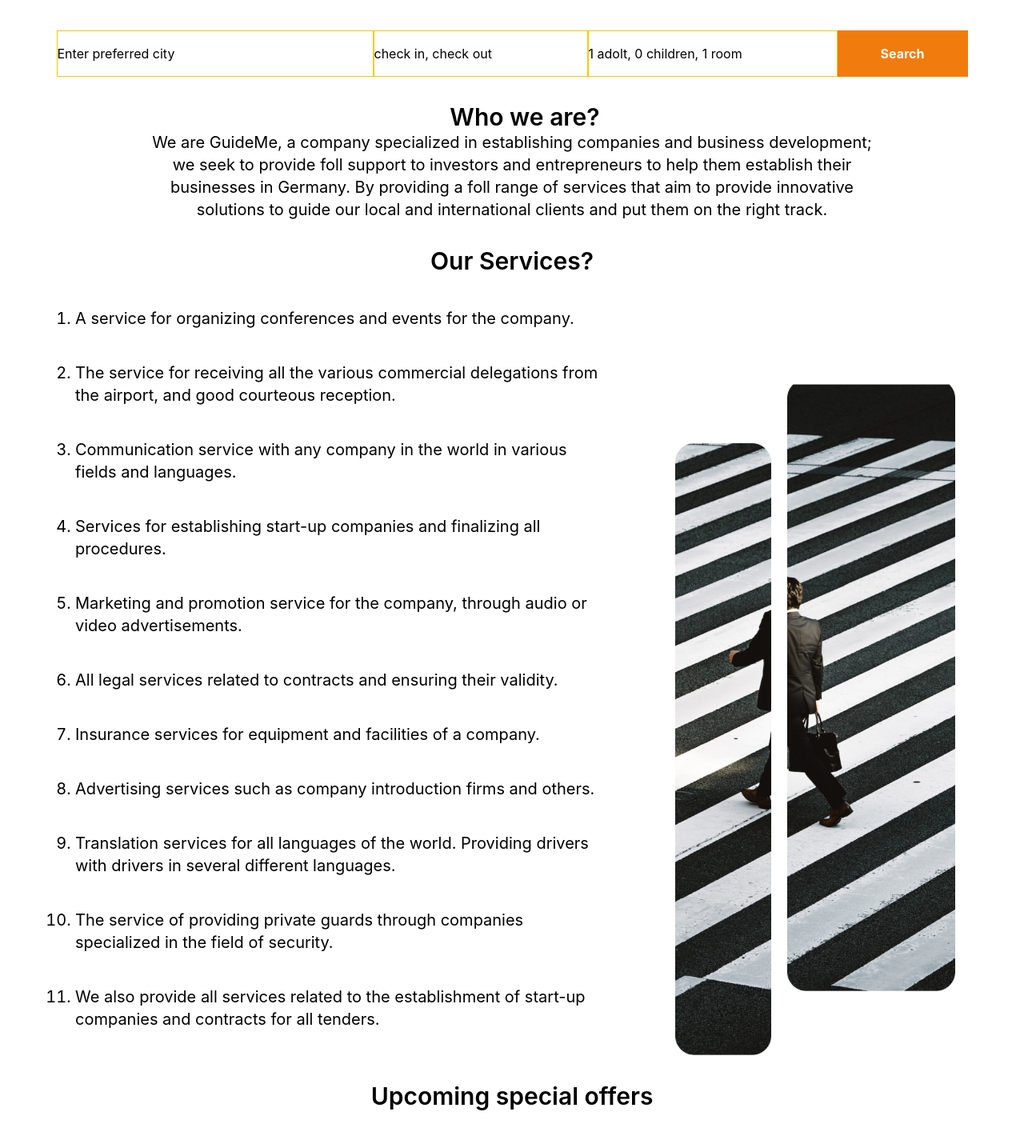
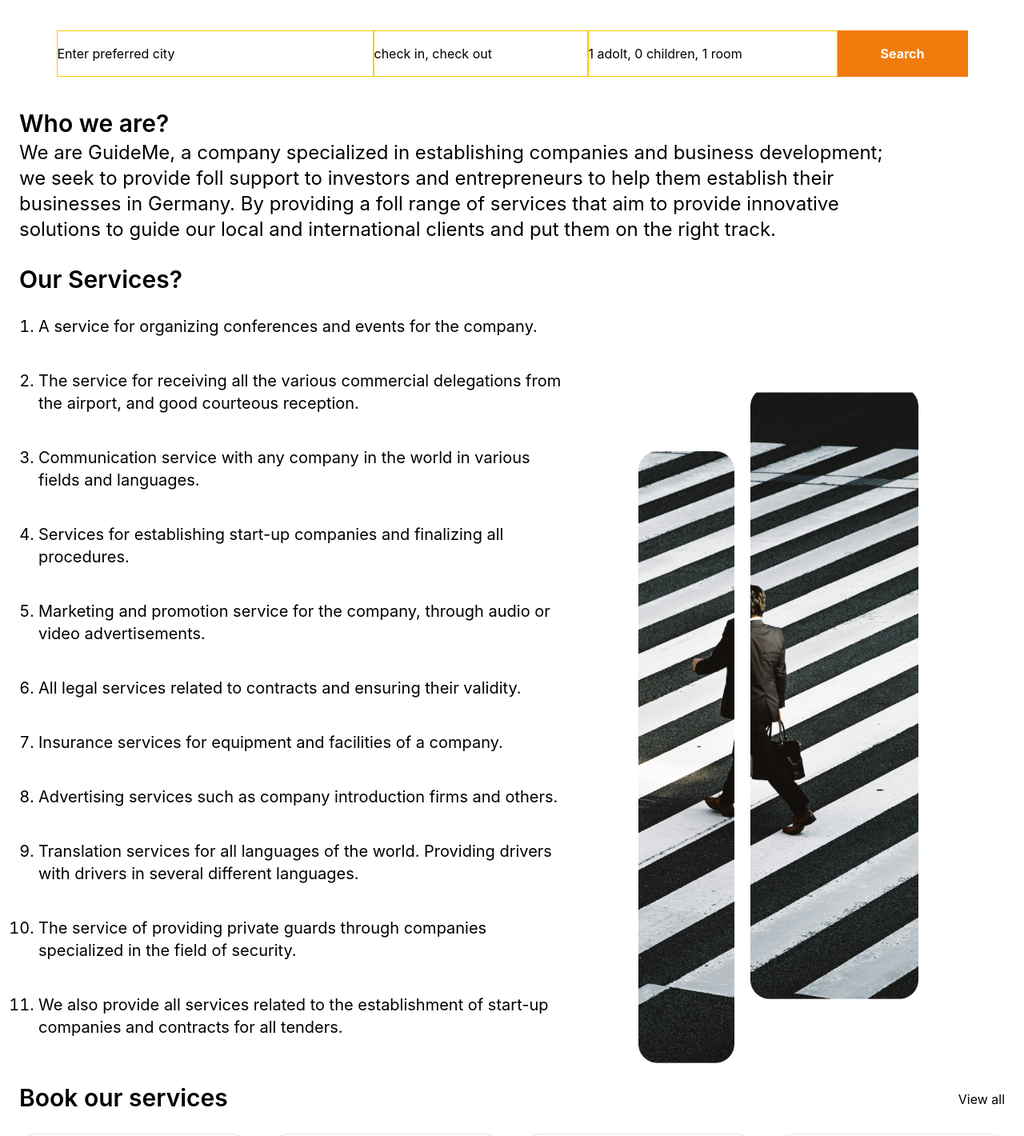
Before and after one commit to Juliet-07/tourism, a React (Create React App) app: page /businesstrip in a window 1280 px wide. Shown: the part 332-1752 px from the top of the page at 80% size. Built offline with nearby package versions, Linux system fonts and the light colour scheme.

Commit message:
correction in routing

```diff
--- a/src/components/LandingPage.jsx
+++ b/src/components/LandingPage.jsx
@@ -50,7 +50,7 @@ const LandingPage = () => {
           </div>
           <div className="w-[150px] md:w-[214px] h-[40px] md:h-[56px] bg-[#F27B0D] text-white font-bold py-2 px-4 inline-flex items-center justify-center relative top-[200px] md:top-10 ml-[24px] md:ml-0 border-[#f27b0d] rounded-[4px]">
             <span>
-              <Link to="/siteseeing">Explore</Link>
+              <Link to="/medicaltourism">Explore</Link>
             </span>
             <AiOutlineArrowRight size={20} className="ml-2" />
           </div>
@@ -98,7 +98,7 @@ const LandingPage = () => {
         </div>
         <div className="w-[150px] md:w-[214px] h-[40px] md:h-[56px] bg-[#F27B0D] text-white font-bold py-2 px-4 inline-flex items-center justify-center relative top-[200px] md:top-10 ml-[24px] md:ml-0 border-[#f27b0d] rounded-[4px]">
           <span>
-            <Link to="/siteseeing">Explore</Link>
+            <Link to="/businesstrip">Explore</Link>
           </span>
           <AiOutlineArrowRight size={20} className="ml-2" />
         </div>
--- a/src/pages/businesstrip.js
+++ b/src/pages/businesstrip.js
@@ -13,7 +13,7 @@ const BusinessTrip = () => {
     <>
       <Navbar />
       <div>
-        <div className="w-foll h-[250px] bg-cover bg-center p-24 bg-[url(./assets/pexelphoto.png)] m-auto">
+        <div className="w-foll h-[250px] bg-cover bg-center p-24 bg-[url(./assets/ceo.png)] m-auto">
           <h1 className="text-white text-3xl md:text-6xl font-bold text-center">
             Business trips
           </h1>
@@ -32,24 +32,27 @@ const BusinessTrip = () => {
             <p>Search</p>
           </div>
         </div>
-        <h2 className="pl-8 pt-8 mt-10 font-semibold text-2xl md:text-3xl text-center">
-          Who we are?
-        </h2>
-        <p className="text-center text-xl">
-          We are GuideMe, a company specialized in establishing companies and
-          business development;
-          <br /> we seek to provide foll support to investors and entrepreneurs
-          to help them establish their
-          <br /> businesses in Germany. By providing a foll range of services
-          that aim to provide innovative
-          <br /> solutions to guide our local and international clients and put
-          them on the right track.{" "}
-        </p>
-        <h2 className="px-8 py-8 font-semibold text-2xl md:text-3xl text-center">
-          Our Services?
-        </h2>
-        <div className="flex items-center justify-center">
-          <ol className="list-decimal p-2 text-xl w-[678px] h-[944px] mr-20">
+        <div className="md:w-[200px] md:h-[39px] font-semibold text-2xl md:text-3xl mx-6 mt-20">
+          <p>Who we are?</p>
+        </div>
+        <div className="md:w-[1105px] md:h-[116px] mx-6 mb-10">
+          <p className="font-normal md:text-2xl">
+            We are GuideMe, a company specialized in establishing companies and
+            business development;
+            <br /> we seek to provide foll support to investors and
+            entrepreneurs to help them establish their
+            <br /> businesses in Germany. By providing a foll range of services
+            that aim to provide innovative
+            <br /> solutions to guide our local and international clients and
+            put them on the right track.{" "}
+          </p>
+        </div>
+
+        <div className="md:w-[214px] md:h-[39px] font-semibold text-2xl md:text-3xl mx-6 my-4">
+          <p>Our Services?</p>
+        </div>
+        <div className="flex">
+          <ol className="list-decimal p-2 text-xl w-[678px] h-[944px] ml-10">
             <li className="mb-10">
               A service for organizing conferences and events for the company.
             </li>
@@ -93,7 +96,7 @@ const BusinessTrip = () => {
               start-up companies and contracts for all tenders.
             </li>
           </ol>
-          <div className="flex items-center justify-between relative top-2">
+          <div className="flex items-center justify-between ml-20 relative top-2">
             <img
               src={Man}
               alt="/"
@@ -102,9 +105,13 @@ const BusinessTrip = () => {
             <img src={Man1} alt="/" className="w-[210px] h-[765px]" />
           </div>
         </div>
-        <h2 className="px-8 py-8 font-semibold text-2xl md:text-3xl text-center">
-          Upcoming special offers
-        </h2>
+        <div className="flex items-center justify-between m-6">
+          <div className="w-[268px] md:w-[278px] h-[24px] md:h-[39px] font-semibold text-xl md:text-3xl">
+            <p>Book our services</p>
+          </div>
+          <div>View all</div>
+        </div>
+
         <div className="m-4 grid grid-cols-4 gap-4">
           <div className="w-[302px] h-[320px] border rounded-[30px] shadow-lg">
             <img
--- a/src/pages/siteseeing.js
+++ b/src/pages/siteseeing.js
@@ -103,14 +103,18 @@ const Siteseeing = () => {
             </p>
           </div>
         </div>
-        <h1 className="px-8 py-10 font-bold text-3xl md:text-4xl">
-          Top Attractions in Germany
-        </h1>
-        <div className="p-4 grid grid-cols-2 gap-4">
-          <div className="md:w-[590px] md:h:[760px] rounded overflow-hidden shadow-lg">
-            <img className="w-full h-[497px]" src={Reichstag} alt="/" />
+        <div className="w-[268px] md:w-[589px] h-[24px] md:h-[53px] font-bold text-xl md:text-4xl mx-6 mt-20 mb-4">
+          <p>Top Attractions in Germany</p>
+        </div>
+        <div className="mx-6 grid md:grid-cols-2 gap-4">
+          <div className="w-[327px] md:w-[590px] h-[450px] md:h-[760px] rounded overflow-hidden shadow-lg">
+            <img
+              className="w-full h-[230px] md:h-[497px]"
+              src={Reichstag}
+              alt="/"
+            />
             <div className="px-6 py-4">
-              <h1 className="font-bold text-2xl md:text-4xl">
+              <h1 className="font-bold text-xl md:text-4xl">
                 Reichstag Building
               </h1>
               <div className="flex items-center mb-2 pt-1">
@@ -132,10 +136,14 @@ const Siteseeing = () => {
             </div>
           </div>
           {/* 2 */}
-          <div className="md:w-[590px] md:h:[760px] rounded overflow-hidden shadow-lg">
-            <img className="w-full h-[497px]" src={Marienplatz} alt="/" />
+          <div className="w-[327px] md:w-[590px] h-[450px] md:h-[760px] rounded overflow-hidden shadow-lg">
+            <img
+              className="w-full h-[230px] md:h-[497px]"
+              src={Marienplatz}
+              alt="/"
+            />
             <div className="px-6 py-4">
-              <h1 className="font-bold text-2xl md:text-4xl">Marienplatz</h1>
+              <h1 className="font-bold text-xl md:text-4xl">Marienplatz</h1>
               <div className="flex items-center mb-2 pt-1">
                 <AiFillStar size={15} color="yellow" />
                 <AiFillStar size={15} color="yellow" />
@@ -154,10 +162,14 @@ const Siteseeing = () => {
               </button>
             </div>
           </div>
-          <div className="md:w-[590px] md:h:[760px] rounded overflow-hidden shadow-lg">
-            <img className="w-full h-[497px]" src={Miniatur} alt="/" />
+          <div className="w-[327px] md:w-[590px] h-[489px] md:h-[760px] rounded overflow-hidden shadow-lg">
+            <img
+              className="w-full h-[230px] md:h-[497px]"
+              src={Miniatur}
+              alt="/"
+            />
             <div className="px-6 py-4">
-              <h1 className="font-bold text-2xl md:text-4xl">
+              <h1 className="font-bold text-xl md:text-4xl">
                 Miniatur Wunderland
               </h1>
               <div class="flex items-center mb-2 pt-1">
@@ -178,10 +190,14 @@ const Siteseeing = () => {
               </button>
             </div>
           </div>
-          <div className="md:w-[590px] md:h:[760px] rounded overflow-hidden shadow-lg">
-            <img className="w-full h-[497px]" src={Cathedral} alt="/" />
+          <div className="w-[327px] md:w-[590px] h-[489px] md:h-[760px] rounded overflow-hidden shadow-lg">
+            <img
+              className="w-full h-[230px] md:h-[497px]"
+              src={Cathedral}
+              alt="/"
+            />
             <div className="px-6 py-4">
-              <h1 className="font-bold text-2xl md:text-4xl">
+              <h1 className="font-bold text-xl md:text-4xl">
                 Cologne Cathedral
               </h1>
               <div className="flex items-center mb-2 pt-1">
```
Also changed, not shown: src/assets/ceo.png (added).
